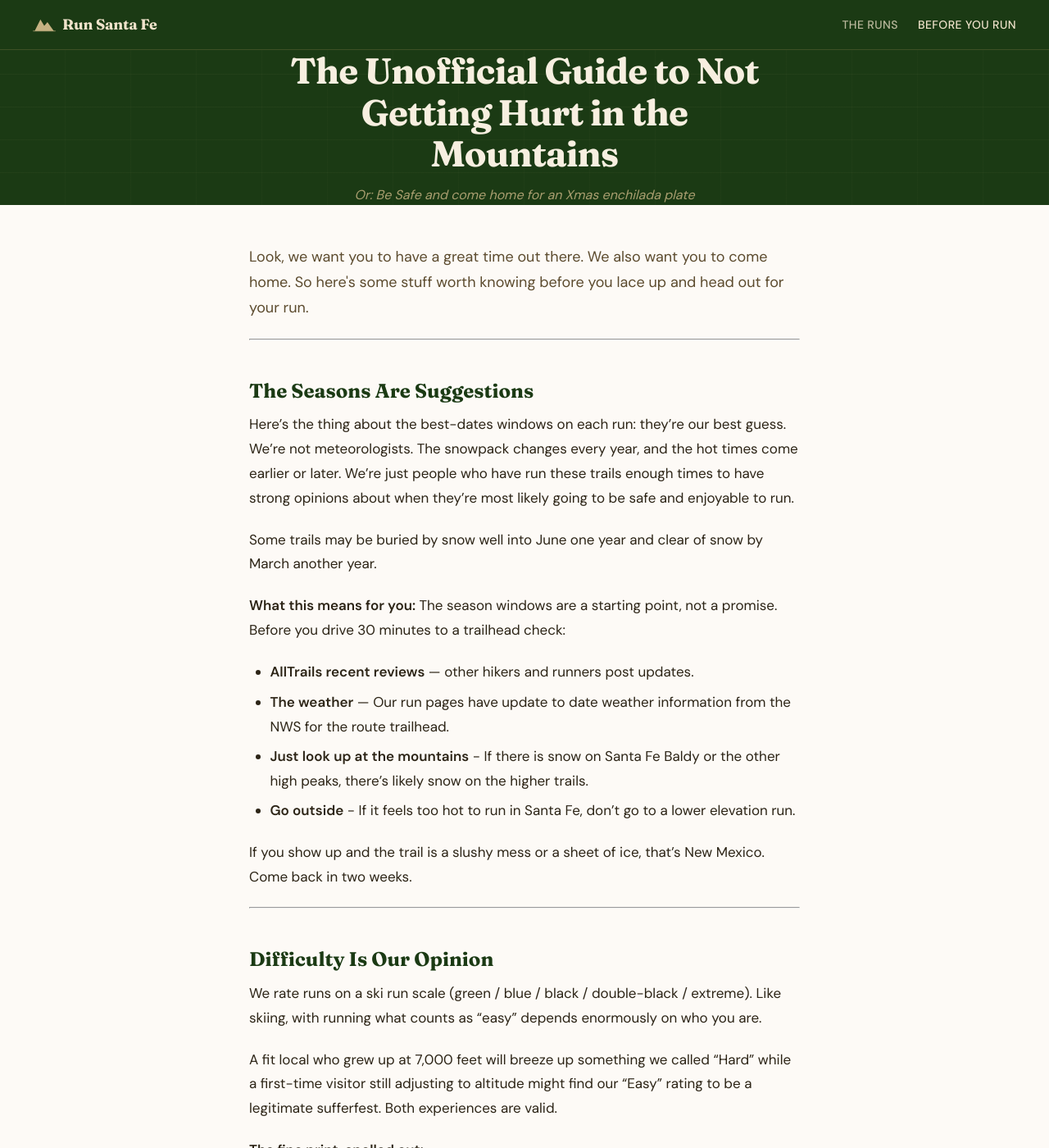
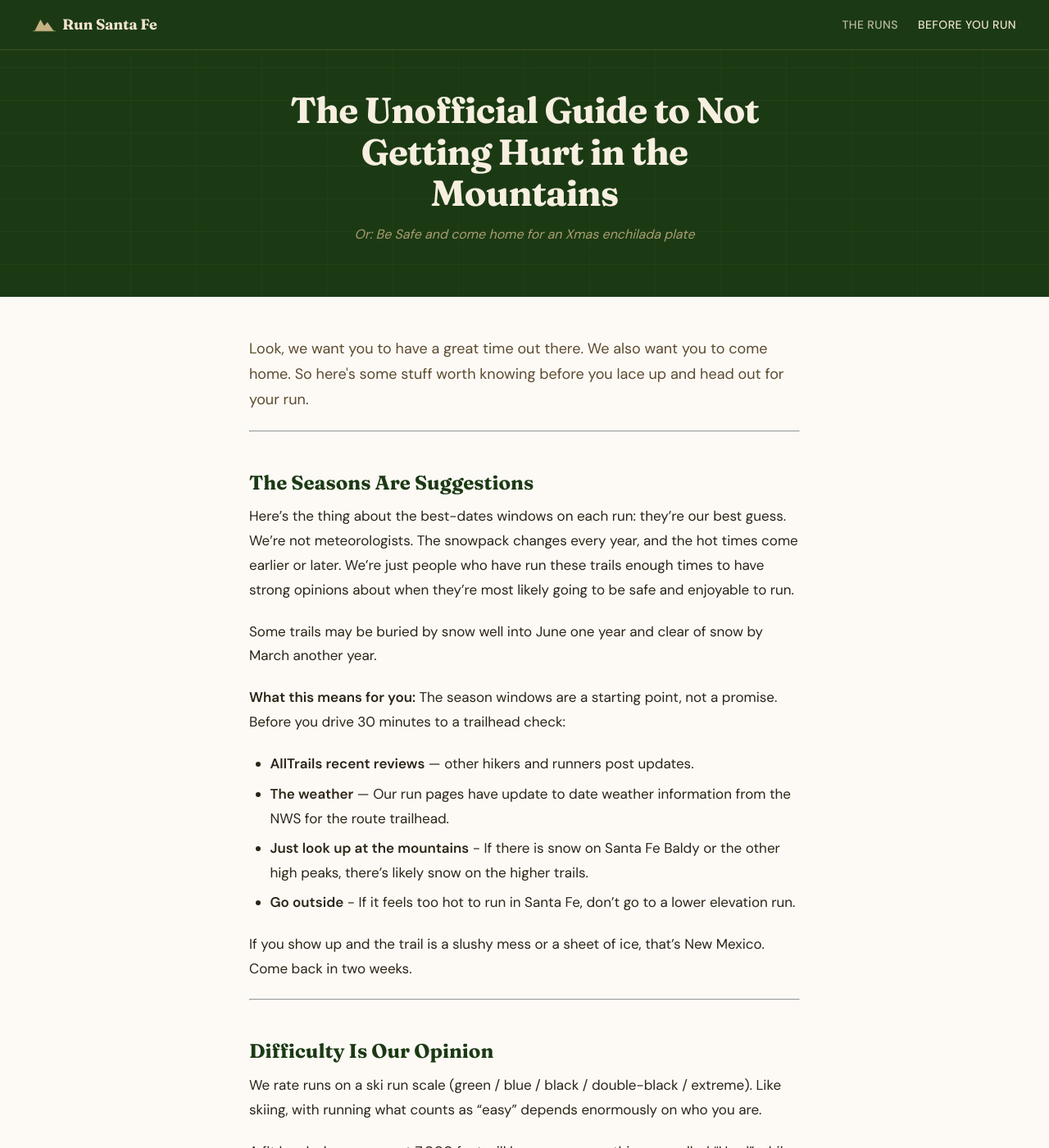
Before and after one commit to santa-fe-runs/santa-fe-run, a Jekyll site: the page built from before-you-run.md, in a window 1280 px wide and 1400 px high. Shown: the whole window at 82% size. Built offline with Jekyll 4.4.1, drawn with Linux system fonts in a browser that asks for light colours.

Commit message:
fix: replace invalid --sp-14 with --sp-16 in guide hero padding

```diff
--- a/_sass/_layout.scss
+++ b/_sass/_layout.scss
@@ -337,7 +337,7 @@
       rgba($tan-400, 0.025) 79px,
       rgba($tan-400, 0.025) 80px
     );
-  padding-block: var(--sp-12) var(--sp-14);
+  padding-block: var(--sp-12) var(--sp-16);
   text-align: center;
 }
 
```
